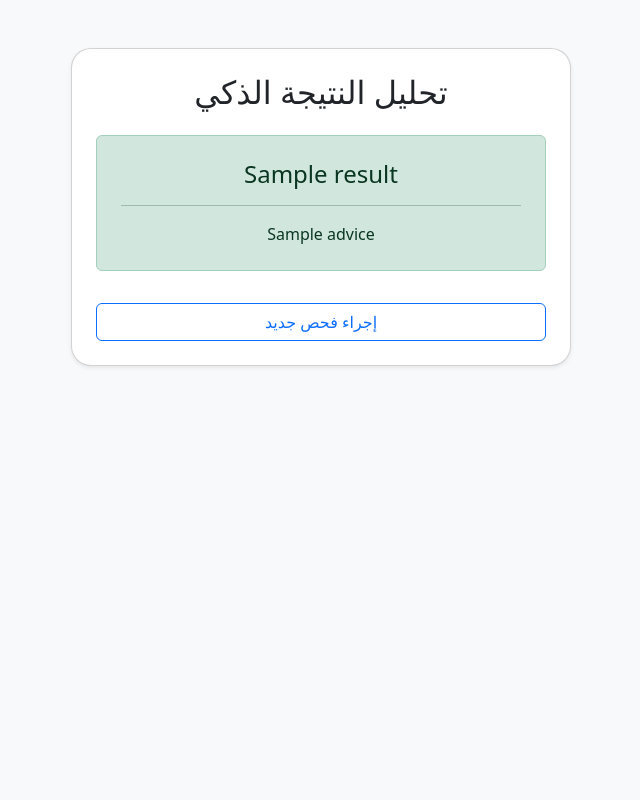
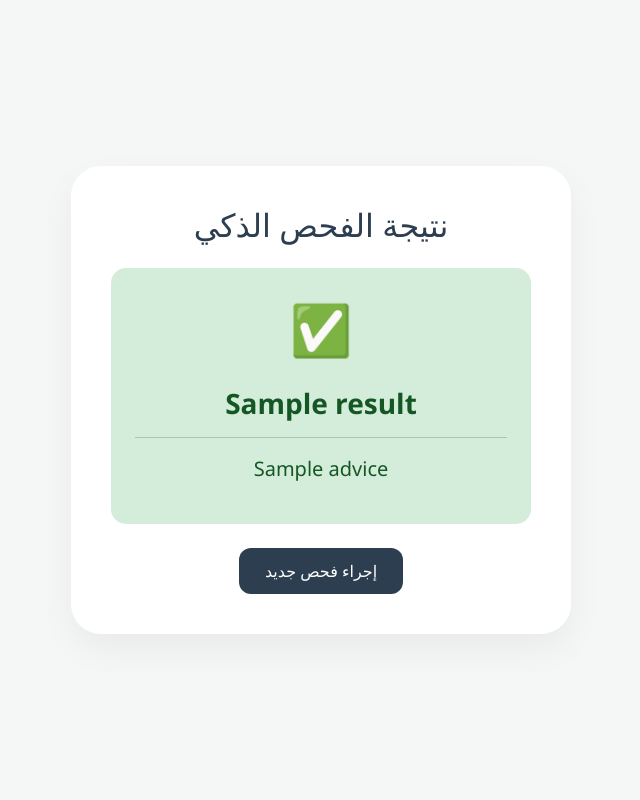
Before and after one commit to muzun44/Health-Guard-AI, a Python web app: template templates/result.html in a window 1280 px wide. Shown: the whole page, without its empty margins (319-959 px from the left). Run offline with Jinja, Linux system fonts and the light colour scheme; the template is opened without the code that fills it: most values are stand-ins (such as "Sample title", 1, 10 or a date in 2020).

Commit message:
Update result.html

```diff
--- a/templates/result.html
+++ b/templates/result.html
@@ -3,19 +3,33 @@
 <head>
     <meta charset="UTF-8">
     <meta name="viewport" content="width=device-width, initial-scale=1.0">
-    <title>نتيجة الفحص - Health Guard</title>
+    <title>نتيجة التحليل - Health Guard</title>
     <link rel="stylesheet" href="https://cdn.jsdelivr.net/npm/bootstrap@5.3.0/dist/css/bootstrap.min.css">
+    <style>
+        body { background-color: #f4f7f6; font-family: 'Segoe UI', sans-serif; height: 100vh; display: flex; align-items: center; }
+        .result-card { max-width: 500px; margin: auto; background: white; padding: 40px; border-radius: 30px; box-shadow: 0 15px 35px rgba(0,0,0,0.05); text-align: center; }
+        .status-icon { font-size: 50px; margin-bottom: 20px; }
+        .btn-back { background-color: #2c3e50; color: white; border-radius: 12px; padding: 10px 25px; text-decoration: none; transition: 0.3s; }
+        .btn-back:hover { background-color: #1a252f; color: white; }
+        .alert-success { background-color: #d4edda; border: none; color: #155724; border-radius: 15px; }
+        .alert-danger { background-color: #f8d7da; border: none; color: #721c24; border-radius: 15px; }
+    </style>
 </head>
-<body class="bg-light">
-    <div class="container mt-5 text-center">
-        <div class="card p-4 shadow-sm mx-auto" style="max-width: 500px; border-radius: 20px;">
-            <h2 class="mb-4">تحليل النتيجة الذكي</h2>
-            <div class="alert alert-{{ status }} p-4">
-                <h4>{{ result }}</h4>
+<body>
+    <div class="container">
+        <div class="result-card">
+            <h2 class="mb-4" style="color: #2c3e50;">نتيجة الفحص الذكي</h2>
+
+            <div class="alert alert-{{ status }} p-4 mb-4">
+                <div class="status-icon">
+                    {% if status == 'success' %} ✅ {% else %} ⚠️ {% endif %}
+                </div>
+                <h3 class="fw-bold">{{ result }}</h3>
                 <hr>
-                <p class="mb-0">{{ advice }}</p>
+                <p class="lead">{{ advice }}</p>
             </div>
-            <a href="/" class="btn btn-outline-primary mt-3">إجراء فحص جديد</a>
+
+            <a href="/" class="btn btn-back">إجراء فحص جديد</a>
         </div>
     </div>
 </body>
```
